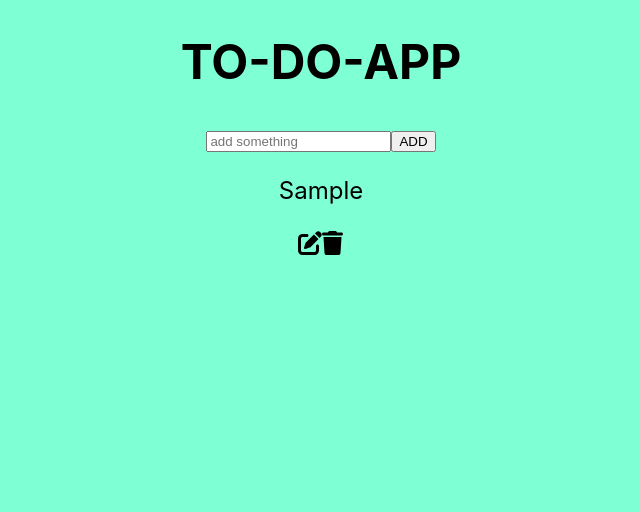
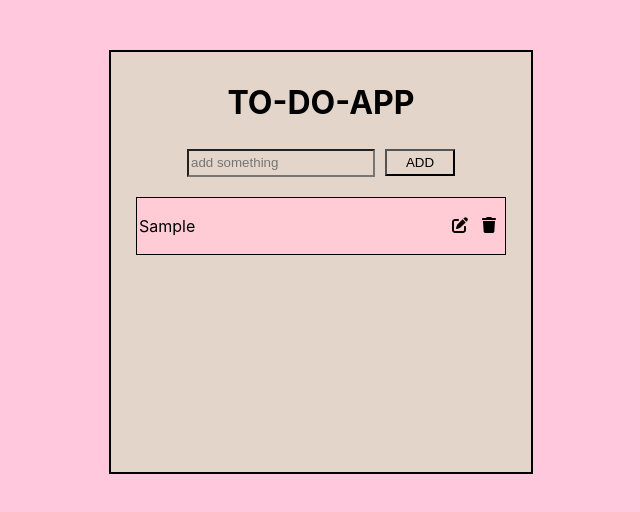
Before and after one commit to fatmanur1blt/React-Projects, a React (Create React App) app in the folder 03-to-do-app/: page / in a window 1280 px wide. Both pictures are taken after typing "Sample" into the empty fields and a click on the button "ADD". Shown: the top 512 px of the page, without its empty margins (319-959 px from the left). Built offline with nearby package versions, Linux system fonts and the light colour scheme.

Commit message:
update file

```diff
--- a/03-to-do-app/src/App.css
+++ b/03-to-do-app/src/App.css
@@ -1,8 +1,56 @@
 body {
+  margin: 0;
+  padding: 0;
   text-align: center;
   display: flex;
   justify-content: center;
   align-items: center;
-  background-color:aquamarine;
-  font-size: 24px;
+  background-color:#ffc8dd;
+  font-size: 16px;
 }
+.todo-form{
+  border: solid 2px black;
+  margin-top: 50px;
+  padding: 10px;
+  width: 400px;
+  min-height: 400px;
+}
+.todo-input, .todo-button, .todo-form{
+  background-color:#e3d5ca;
+}
+.todo-input{
+  height: 20px;
+  padding: 2px;
+  margin: 5px;
+  width: 180px;
+}
+.todo-button{
+  height: 27px;
+  padding: 2px;
+  margin: 5px;
+  width: 70px;
+}
+.btn-update:hover{
+  background-color: #ff758f;
+}
+.input-update{
+  background-color: #ff758f;
+}
+.todo{
+  display: flex;
+  align-items: center;
+  justify-content: space-between;
+  border: solid 1px black;
+  padding: 2px;
+  margin: 15px;
+  min-width: 300px;
+  min-height: 30px;
+  background-color: #ffccd5;
+}
+.font{
+  padding: 5px;
+  margin: 2px;
+}
+.completed{
+  text-decoration: line-through;
+}
--- a/03-to-do-app/src/components/Todo.js
+++ b/03-to-do-app/src/components/Todo.js
@@ -5,13 +5,13 @@ import { faTrash } from '@fortawesome/free-solid-svg-icons';
 
 function Todo({task,todoComplete, deleteTodo, editTodo}) {
   return (
-    <div className='Todo'>
+    <div className='todo'>
       <p onClick={() => todoComplete(task.id)}
          className={`${task.completed ? 'completed':""}`}>{task.task}</p>
       <div>
-        <FontAwesomeIcon icon={faPenToSquare}
+        <FontAwesomeIcon className='font' icon={faPenToSquare}
           onClick={()=> editTodo(task.id)}/>
-        <FontAwesomeIcon icon={faTrash}
+        <FontAwesomeIcon className='font' icon={faTrash}
           onClick={()=> deleteTodo(task.id)}/>
       </div>
     </div>
--- a/03-to-do-app/src/components/TodoEdit.js
+++ b/03-to-do-app/src/components/TodoEdit.js
@@ -14,11 +14,11 @@ function TodoEdit({editTodo,task}) {
 
         <input type='text'
         placeholder='update'
-        className='todo-input'
+        className='todo-input input-update'
         value={value}
         onChange={(e)=>setValue(e.target.value)}
         />
-        <button type='submit' className='todo-button'>UPDATE</button>
+        <button type='submit' className='todo-button btn-update'>UPDATE</button>
     </form>
   )
 }
--- a/03-to-do-app/src/components/TodoInclusive.js
+++ b/03-to-do-app/src/components/TodoInclusive.js
@@ -9,7 +9,6 @@ function TodoInclusive() {
   const addTodo = arr =>{
     setTodoShow([...todoShow,{id:crypto.randomUUID(),
     task:arr, completed : false, editTodo:false}]);
-    console.log(todoShow);
   }
 
   const todoComplete = id => {
@@ -29,7 +28,7 @@ function TodoInclusive() {
       {...arr, task, isEdit: !arr.isEdit}:arr))
   }
   return (
-    <div>
+    <div className='todo-form'>
         <TodoForm addTodo={addTodo}/>
         {todoShow.map((arr,index)=>(
           arr.isEdit ? (
```
